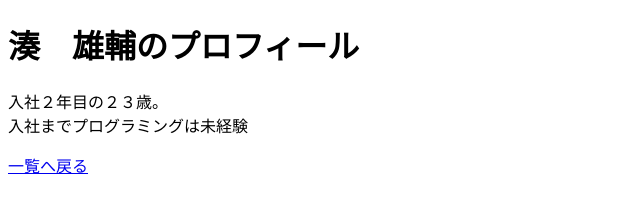
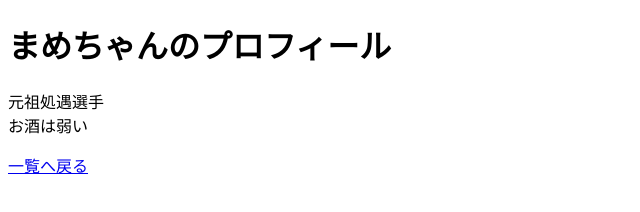
Before and after one commit to yanbal131/kuku, a plain HTML site: page minato.html in a window 1280 px wide. Shown: the whole page, without its empty margins (0-640 px from the left). Drawn offline with Linux system fonts and the light colour scheme.

Commit message:
Add files via upload

```diff
--- a/minato.html
+++ b/minato.html
@@ -5,8 +5,8 @@
 <title>スッキリメンバーの紹介</title>
 </head>
 <body>
-<h1>湊　雄輔のプロフィール</h1>
-<p>入社２年目の２３歳。<br>入社までプログラミングは未経験</p>
+<h1>まめちゃんのプロフィール</h1>
+<p>元祖処遇選手<br>お酒は弱い</p>
 <a href="hello.html">一覧へ戻る</a>
 </body>
 </html>
```
Also changed, not shown: megumi.html (+1 -1 lines).
